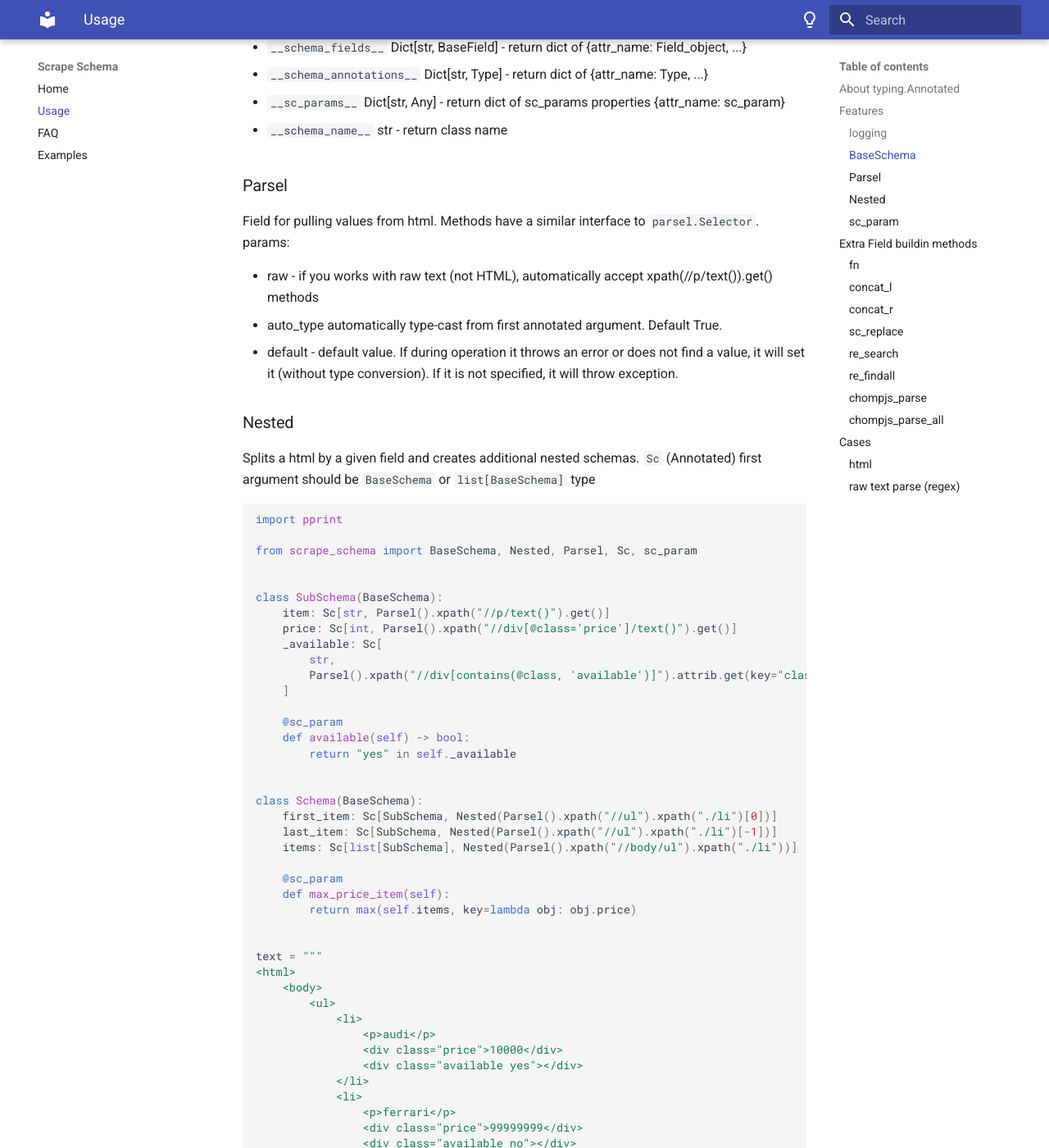
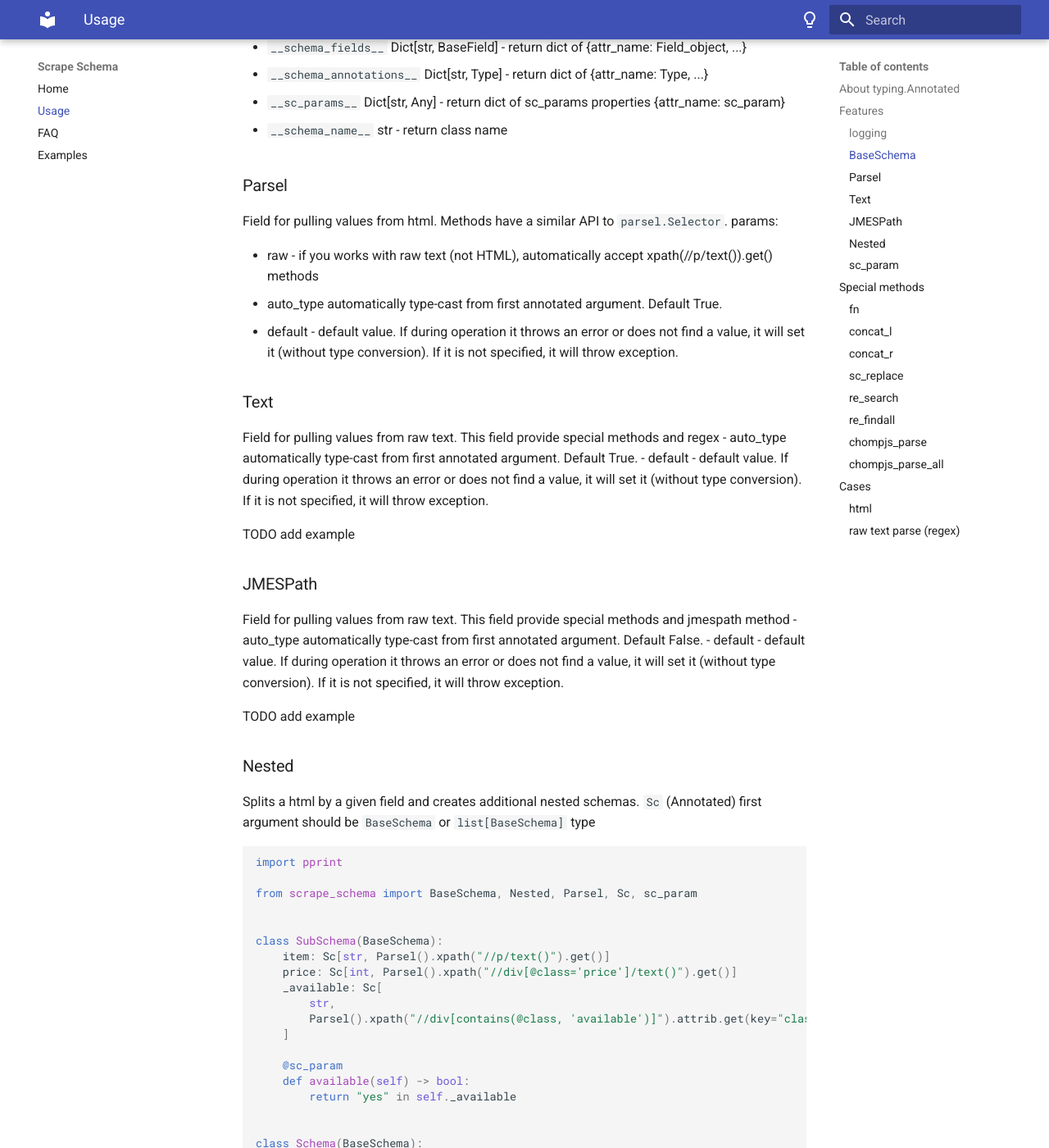
Before and after one commit to vypivshiy/scrape-schema, an MkDocs documentation site: the page built from docs/usage.md, in a window 1280 px wide and 1400 px high, scrolled down 2570 px. Shown: the whole window at 82% size. Built offline with MkDocs 1.6.1 and Material for MkDocs 9.7.7, drawn with Linux system fonts in a browser that asks for light colours; some of the changed text lies outside the part shown.

Commit message:
add Text and JMESPath fields

````diff
--- a/docs/usage.md
+++ b/docs/usage.md
@@ -129,13 +129,29 @@ Magic Methods:
 - `__schema_name__` str - return class name
 
 ### Parsel
-Field for pulling values from html. Methods have a similar interface to `parsel.Selector`.
+Field for pulling values from html. Methods have a similar API to `parsel.Selector`.
 params:
 
 - raw - if you works with raw text (not HTML), automatically accept xpath(//p/text()).get() methods
 - auto_type automatically type-cast from first annotated argument. Default True.
 - default - default value. If during operation it throws an error or does not find a value,
 it will set it (without type conversion). If it is not specified, it will throw exception.
+
+### Text
+Field for pulling values from raw text. This field provide special methods and regex
+- auto_type automatically type-cast from first annotated argument. Default True.
+- default - default value. If during operation it throws an error or does not find a value,
+it will set it (without type conversion). If it is not specified, it will throw exception.
+
+TODO add example
+
+### JMESPath
+Field for pulling values from raw text. This field provide special methods and jmespath method
+- auto_type automatically type-cast from first annotated argument. Default False.
+- default - default value. If during operation it throws an error or does not find a value,
+it will set it (without type conversion). If it is not specified, it will throw exception.
+
+TODO add example
 
 ### Nested
 Splits a html by a given field and creates additional nested schemas. `Sc` (Annotated) first argument should be
@@ -255,7 +271,7 @@ pprint.pprint(Schema(text).dict(), compact=True)
 # 'url_path': '/image.png'}
 
 ```
-## Extra Field buildin methods
+## Special methods
 ### fn
 - function: Callable[..., Any]
 execute function for prev method chain and return result
````
